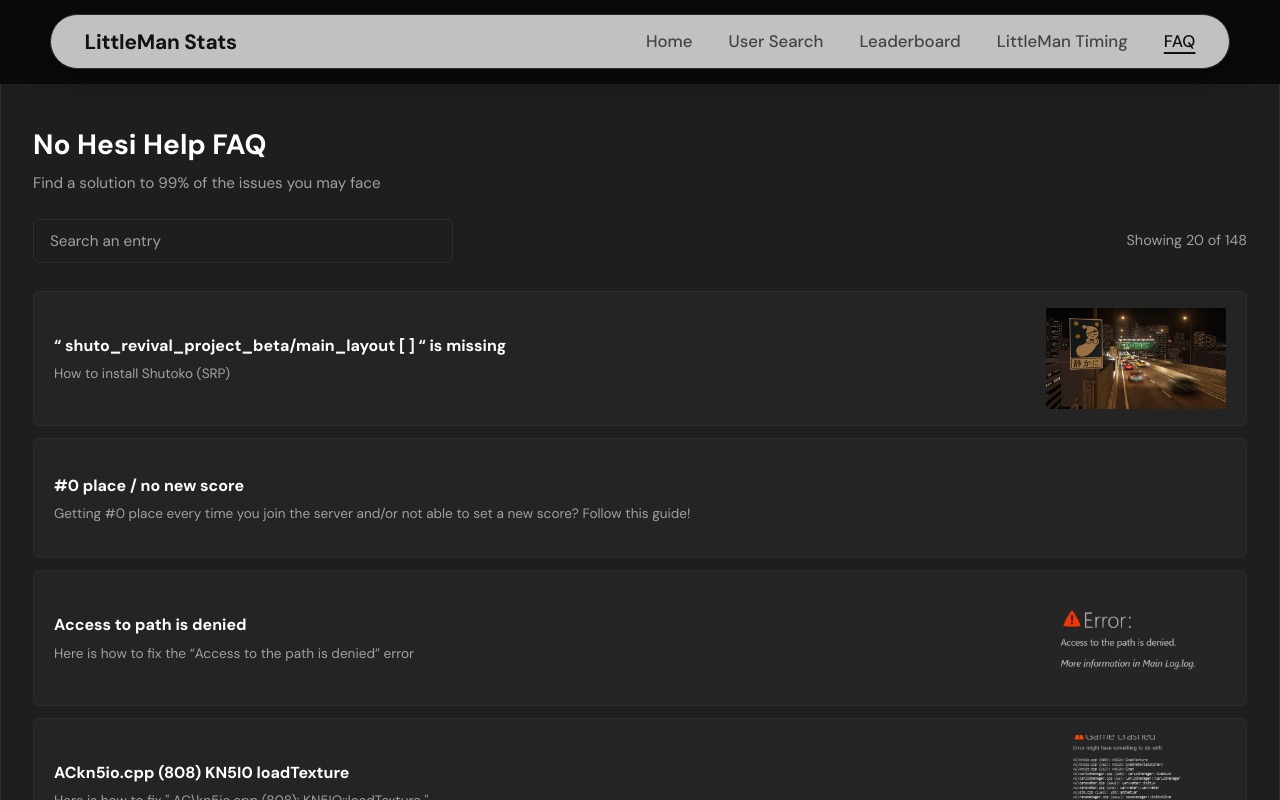
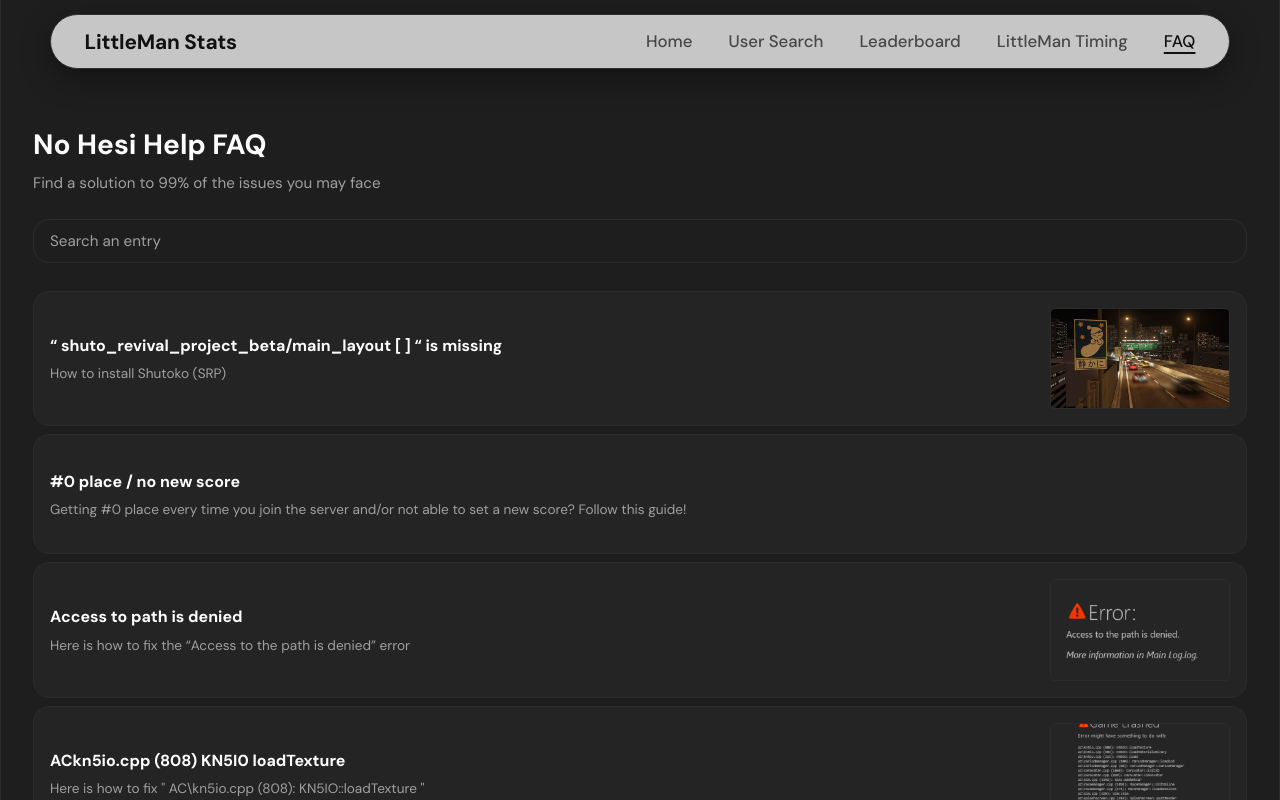
Before and after one commit to Littleman40/littleman-stats, a SvelteKit app: page /faq in a window 1280 px wide. Shown: the top 800 px of the page. Built offline with nearby package versions, Linux system fonts and the light colour scheme.

Commit message:
UI Revamp - FAQ Update - PaginationControls Update

```diff
--- a/src/lib/components/PaginationControls.svelte
+++ b/src/lib/components/PaginationControls.svelte
@@ -66,9 +66,9 @@
   .pagination-box {
     margin-top: 1.5rem;
     padding: 0.75rem 1rem;
-    background: var(--color-card-elevated);
-    border: 1px solid var(--color-border);
-    border-radius: var(--radius-btn);
+    background: var(--color-card-raised);
+    border: 1px solid rgb(44, 44, 44);
+    border-radius: 1rem;
     display: inline-flex;
   }
 
@@ -81,8 +81,8 @@
 
   .btn {
     padding: 0.5rem 1rem;
-    background: var(--color-card-elevated);
-    border: 1px solid var(--color-border);
+    background: var(--color-card-raised);
+    border: 1px solid rgb(44, 44, 44);
     border-radius: var(--radius-btn);
     color: var(--color-text);
     font-family: inherit;
@@ -124,8 +124,8 @@
     width: 64px;
     height: 32px;
     padding: 0 0.5rem;
-    background: var(--color-card-elevated);
-    border: 1px solid var(--color-border);
+    background: var(--color-card-raised);
+    border: 1px solid rgb(44, 44, 44);
     border-radius: var(--radius-btn);
     color: var(--color-text);
     font-family: inherit;
--- a/src/routes/faq/+page.svelte
+++ b/src/routes/faq/+page.svelte
@@ -77,10 +77,6 @@
         oninput={fnHandleSearch}
       />
     </div>
-
-    <span class="result-count">
-      Showing {visibleFaqs.length} of {filteredFaqs.length}
-    </span>
   </div>
 
   {#if allFaqs.length === 0}
@@ -112,6 +108,7 @@
       {/each}
     </ul>
 
+    <div class="pagination-row">
       <PaginationControls
         page={currentPageNumber}
         totalPages={totalPageCount}
@@ -121,6 +118,10 @@
         onnext={fnHandleNext}
         onjump={fnHandleJump}
       />
+      <span class="result-count">
+        Showing {visibleFaqs.length} of {filteredFaqs.length}
+      </span>
+    </div>
   {/if}
   </div>
 </div>
@@ -129,15 +130,15 @@
   .page-strip {
     flex: 1;
     background: var(--color-card-elevated);
-    border-left: 1px solid var(--color-border);
-    border-right: 1px solid var(--color-border);
+    border-left: 1px solid rgb(44, 44, 44);
+    border-right: 1px solid rgb(44, 44, 44);
     width: 100%;
     max-width: var(--max-width);
-    margin: 0 auto;
+    margin: calc(-1 * var(--navbar-height)) auto 0;
   }
 
   .page {
-    padding-top: 2.5rem;
+    padding-top: calc(var(--navbar-height) + 2.5rem);
     padding-bottom: 4rem;
   }
 
@@ -158,33 +159,31 @@
   }
 
   .search-wrap {
+    margin-bottom: 1.75rem;
+  }
+
+  .search-bar-wrap {
+    width: 100%;
+  }
+
+  .search-bar-wrap :global(input) {
+    border-radius: 1rem;
+    border: 1px solid rgb(44, 44, 44);
+  }
+
+  .pagination-row {
     display: flex;
     align-items: center;
     justify-content: space-between;
     gap: 1rem;
-    margin-bottom: 1.75rem;
-  }
-
-  .search-bar-wrap {
-    flex: 1 1 auto;
-    max-width: 420px;
+    flex-wrap: wrap;
   }
 
   .result-count {
     color: var(--color-muted);
     font-size: 0.9rem;
     white-space: nowrap;
-  }
-
-  @media (max-width: 540px) {
-    .search-wrap {
-      flex-direction: column;
-      align-items: flex-start;
-    }
-    .search-bar-wrap {
-      width: 100%;
-      max-width: none;
-    }
+    margin-left: auto;
   }
 
   .empty-state {
@@ -199,17 +198,17 @@
     margin: 0;
     display: flex;
     flex-direction: column;
-    gap: 0.75rem;
+    gap: 0.5rem;
   }
 
   .faq-card {
     display: flex;
     align-items: stretch;
-    gap: 1rem;
-    padding: 1rem 1.25rem;
+    gap: 0.75rem;
+    padding: 1rem;
     background: var(--color-card-raised);
-    border: 1px solid var(--color-border);
-    border-radius: var(--radius-btn);
+    border: 1px solid rgb(44, 44, 44);
+    border-radius: 1rem;
     color: var(--color-text);
     text-decoration: none;
     transition: border-color 0.15s, transform 0.15s;
@@ -246,14 +245,17 @@
     line-clamp: 2;
     -webkit-box-orient: vertical;
     overflow: hidden;
+
   }
 
   .image {
     flex: 0 0 180px;
     aspect-ratio: 16 / 9;
     overflow: hidden;
-    border-radius: calc(var(--radius-btn) - 4px);
+    border-radius: 5px;
     background: var(--color-card);
+    border: 1px solid rgb(44, 44, 44);
+
   }
 
   .image img {
```
Lines whose indentation alone changed are shown as unchanged.
